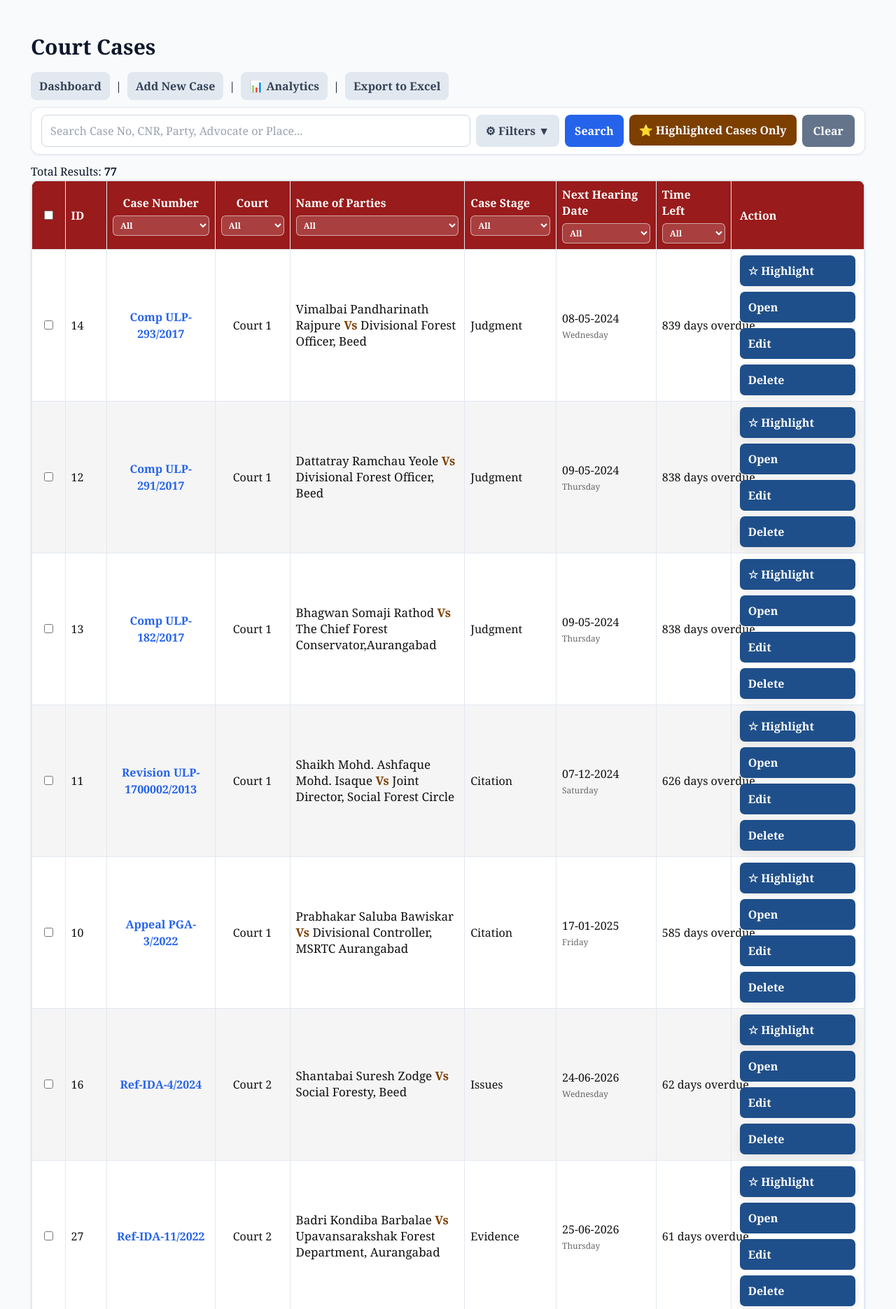
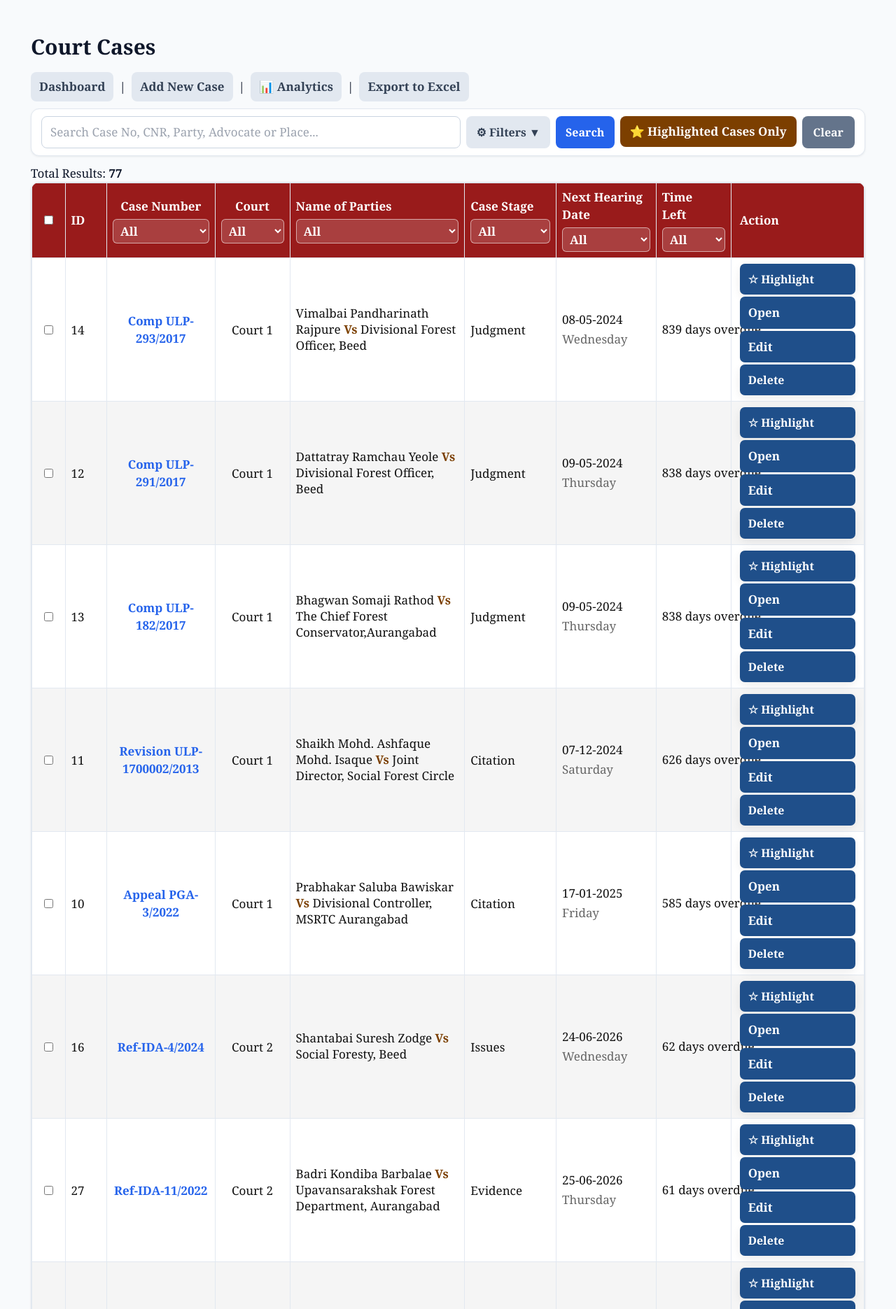
Before and after one commit to sonwaneshubham204-boop/court_tracker, a Flask app: page /cases in a window 1280 px wide. Shown: the top 1871 px of the page at 70% size. Run offline with Flask 3, Linux system fonts and the light colour scheme; a user stored in the database is signed in; data comes from the database, SQL or seed files in the repository; some libraries are stand-ins or nearby versions.

Commit message:
Add files via upload

```diff
--- a/templates/cases.html
+++ b/templates/cases.html
@@ -616,6 +616,39 @@ td.action-cell .action-links button:hover {
     word-break: normal !important;
 }
 </style>
+
+
+<!-- LOCKED: compact Action spacing + slightly larger non-button content only -->
+<style>
+/* Only reduce spacing between Highlight / Open / Edit / Delete */
+td.action-cell .action-links {
+    gap: 3px !important;
+}
+
+/* Slightly larger text everywhere on this page, excluding buttons */
+.cases-page,
+.cases-page input,
+.cases-page select,
+.cases-page textarea,
+.cases-page table,
+.cases-page th,
+.cases-page td,
+.cases-page label,
+.cases-page .results,
+.cases-page .weekday {
+    font-size: 17px !important;
+}
+
+/* Keep all button text at its previous size */
+.cases-page button,
+.cases-page input[type="submit"],
+.cases-page input[type="button"],
+.cases-page .filter-toggle,
+.cases-page .search-btn,
+.cases-page .clear-btn {
+    font-size: 16px !important;
+}
+</style>
 </head>
 
 <body>
```
